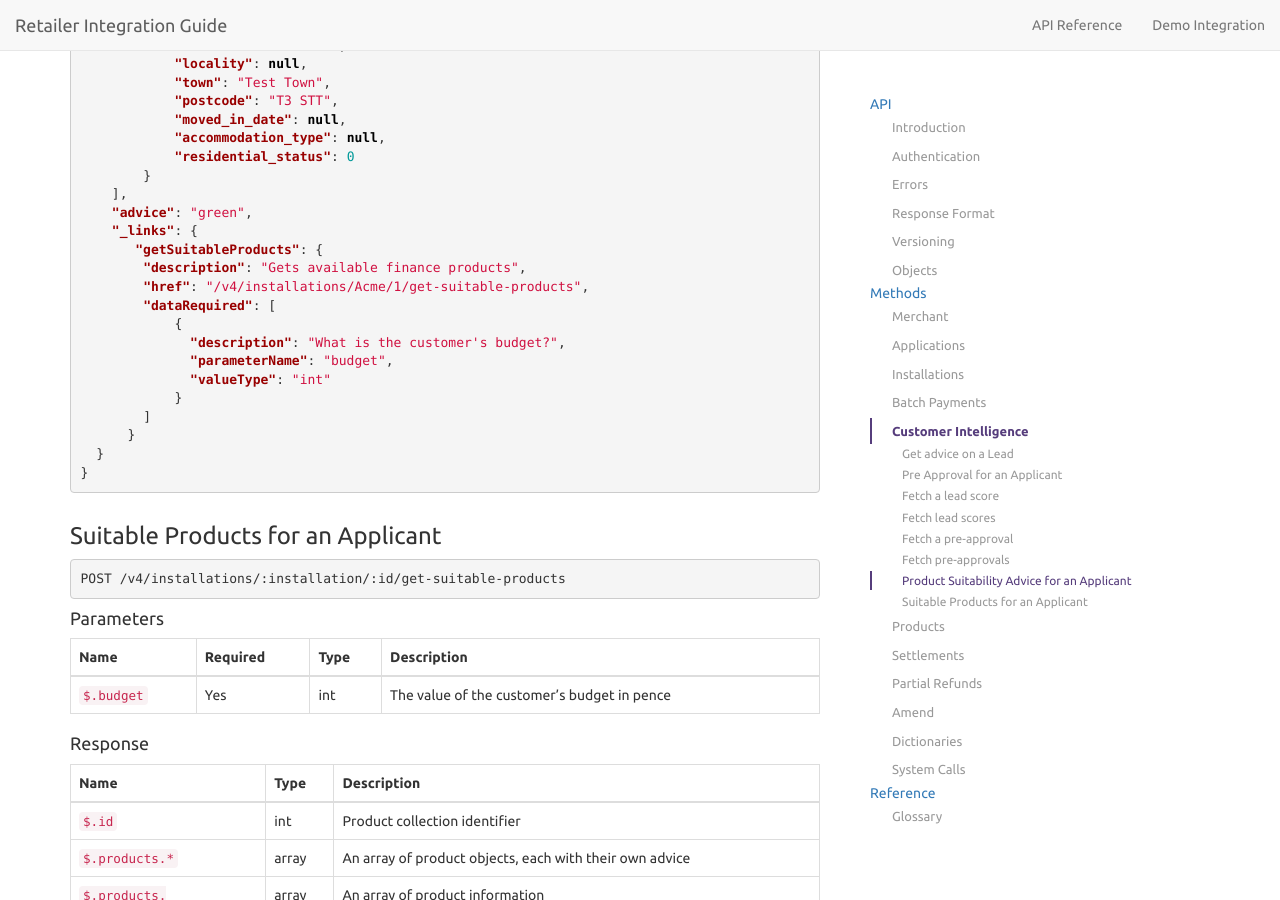
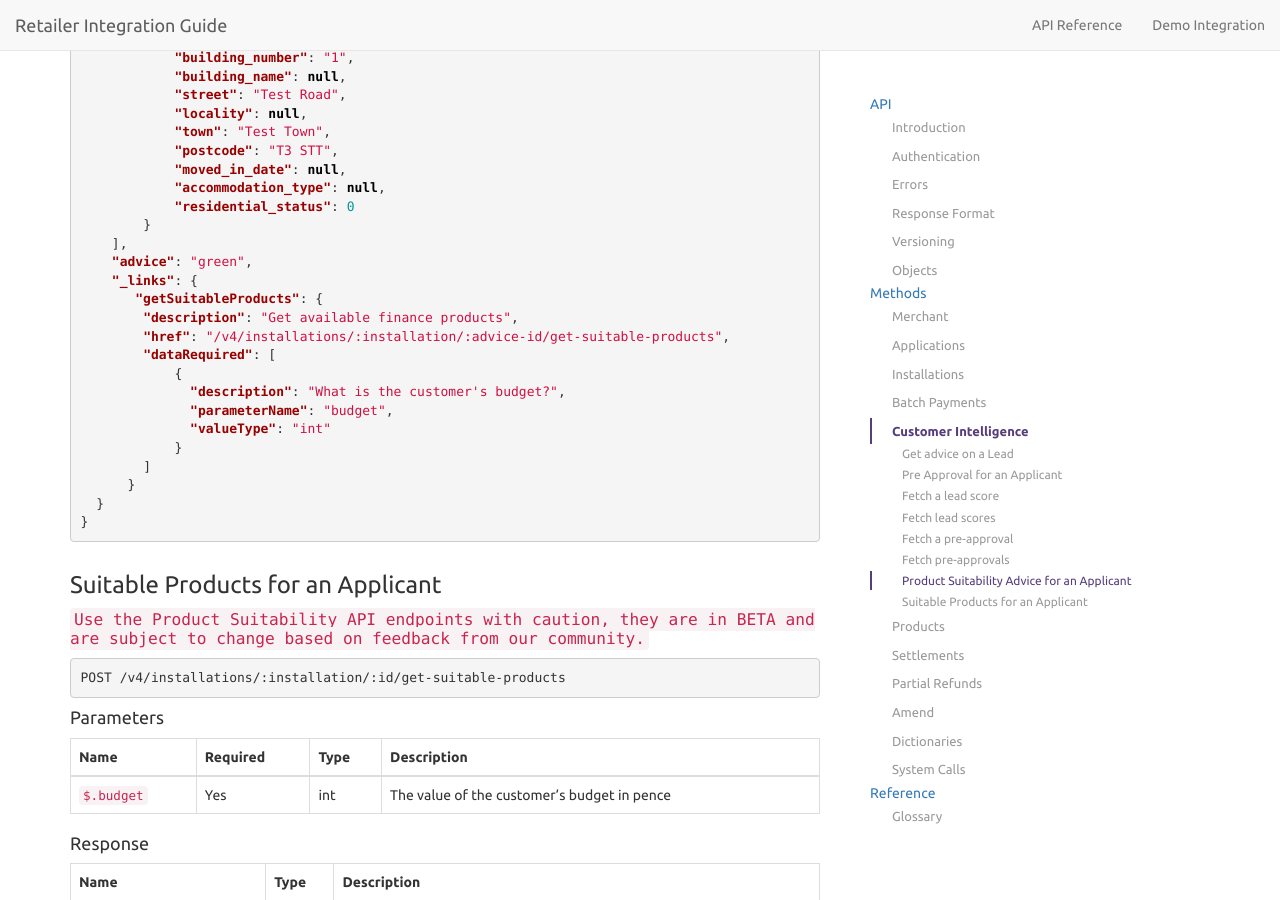
Before and after one commit to PayBreak/retailer-integration-guide, a Jekyll site: the page built from api/index.md, in a window 1280 px wide and 900 px high, scrolled down 44195 px. Built offline with Jekyll 4.4.1, drawn with Linux system fonts in a browser that asks for light colours; nearby versions of some CDN libraries; our own code applies the rules of GitHub Pages for plain Markdown files; some of the changed text lies outside the part shown.

Commit message:
Update customer-intelligence.md

````diff
--- a/_includes/v4/customer-intelligence.md
+++ b/_includes/v4/customer-intelligence.md
@@ -373,6 +373,8 @@ Name | Type | Description
 
 ### Product Suitability Advice for an Applicant
 
+#### `Use the Product Suitability API endpoints with caution, they are in BETA and are subject to change based on feedback from our community.`
+
 ```
 POST {{ site.data.globals.api_prefix }}/installations/:installation/product-suitability-advice
 ```
@@ -446,8 +448,8 @@ Name | Type | Description
     "advice": "green",
     "_links": {
        "getSuitableProducts": {
-        "description": "Gets available finance products",
-        "href": "/v4/installations/Acme/1/get-suitable-products",
+        "description": "Get available finance products",
+        "href": "/v4/installations/:installation/:advice-id/get-suitable-products",
         "dataRequired": [
             {
               "description": "What is the customer's budget?",
@@ -461,6 +463,8 @@ Name | Type | Description
 ```
 
 ### Suitable Products for an Applicant
+
+#### `Use the Product Suitability API endpoints with caution, they are in BETA and are subject to change based on feedback from our community.`
 
 ```
 POST {{ site.data.globals.api_prefix }}/installations/:installation/:id/get-suitable-products
````
